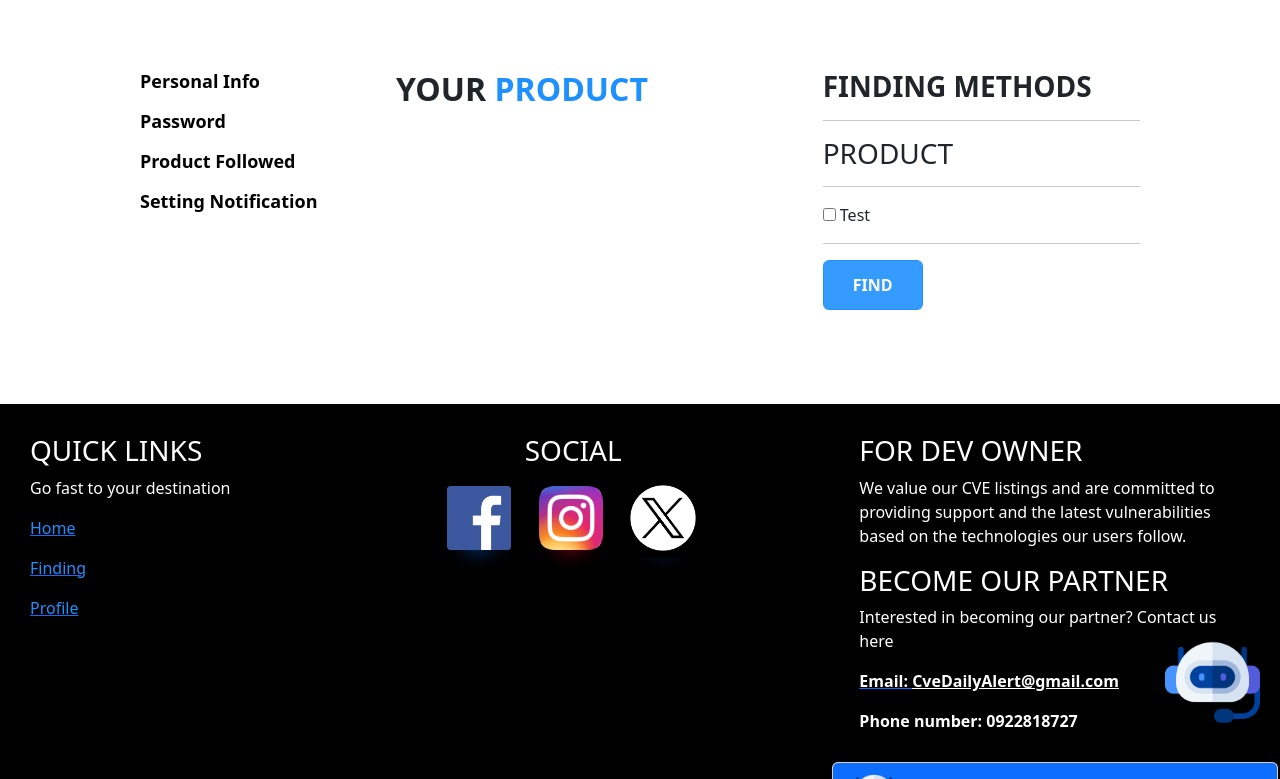
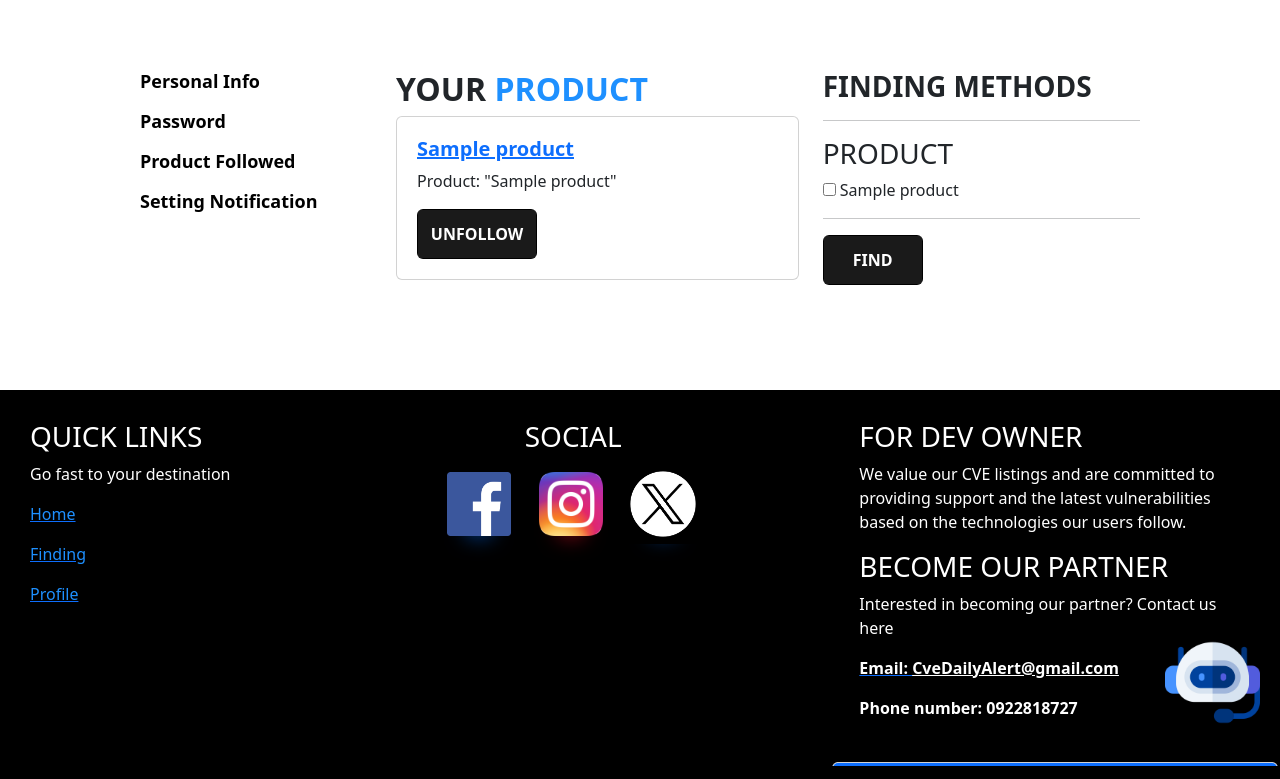
Before and after one commit to Binhchuoiz/CapstoneProject, a Django app: template CVEAlert/templates/accounts/list_product.html in a window 1280 px wide. Shown: the part 70-849 px from the top of the page. Run offline with Django 4.2, Linux system fonts and the light colour scheme; tables that the repository leaves empty hold one stand-in row (values such as "Sample post"); the template is opened without the code that fills it: values that come from a table or form of the project are taken from there, most other values are stand-ins (such as "Sample title", 1, 10 or a date in 2020).

Commit message:
FE: Fix logic list_product and lisst_follow

```diff
--- a/CVEAlert/CVEAlert/scriptTest.py
+++ b/CVEAlert/CVEAlert/scriptTest.py
@@ -187,7 +187,8 @@ def read_json_files(folder_path, folder_name):
                     continue
 
 # Specify the path to the directory containing JSON files
-cves_folder_path = r"E:\IAP104\cvelistV5-main\cves"
+# cves_folder_path = r"E:\IAP104\cvelistV5-main\cves"
+cves_folder_path = r"E:\FPT_University\Major_SS9\IAP491\Web\db\cvelistV5-main\cves"
 cves_folder_path = os.path.normpath(cves_folder_path)
 
 try:
--- a/CVEAlert/accounts/views.py
+++ b/CVEAlert/accounts/views.py
@@ -122,6 +122,7 @@ def list_product_view(request):
 	affected = Affected.objects.filter(product_id__in=list_product_ids)
 	affected_con_id = [a.id for a in affected]
 	listCVE = CVE.objects.filter(id__in=affected_con_id)
+	# product_cve
 
 
 	context = {
--- a/CVEAlert/templates/accounts/list_product.html
+++ b/CVEAlert/templates/accounts/list_product.html
@@ -56,7 +56,7 @@
     text-align: center;
     text-style:bold
     cursor: pointer;
-    background-color:dodgerblue;
+    background-color:black;
   }
   .btn-one {
     color: white;
@@ -80,8 +80,8 @@
     border-bottom-width: 1px;
     border-top-style: solid;
     border-bottom-style: solid;
-    border-top-color: dodgerblue;
-    border-bottom-color: dodgerblue;
+    border-top-color: black;
+    border-bottom-color: black;
     transform: scale(0.1, 1);
 
   }
@@ -138,19 +138,44 @@
                 <div class="list-group">
                   <h2><b>YOUR</b> <b style="color: dodgerblue">PRODUCT</b></h2>
 
+                  {% for it in list_products %}
+                  <div class="card mb-3">
+
+                      <div class="card-body" style="padding: 20px;">
+                          <a href="#"><h5 class="card-title"> <b>{{ it.name }}</b></h5></a>
+                          <p class="card-text">Product: "{{ it.name }}"</p>
+                          <button class="btn btn-one" style=" width:120px;"; ><b>UNFOLLOW </b></button>
+                      </div>
+
+                  </div>
+
+                  {% comment %} {% for it in listCVE %}
+                        <div class="card mb-3">
+                            <div class="card-body" style="padding: 20px;">
+                                <a href="#"><h5 class="card-title">{{  it.cve_id }}</h5></a>
+                               {% for i in list_products %}
+                                <p class="card-text">Product: {{i.name}}</p>
+                                {% endfor %}
+                                <p class="card-text">Vender: </p>
+                            </div>
+                        </div>
+                    {% endfor %} {% endcomment %}
+
+                {% endfor %}
                 </div>
 
             </div>
-            <div class="col-4">
+             <div class="col-4">
                 <h3><b>FINDING METHODS</b></h3>
                 <hr>
                 <form method="post">
                   {% csrf_token %}
                   <h3>PRODUCT</h3>
-                  <hr>
-                      <input type="checkbox" id="product_filter" name="product_filter" value="test">
-                      <label for="test"></label>Test<br>
-                  <hr>
+                  {% for product in list_products %}
+                  <input type="checkbox" id="product_filter" name="product_filter" value="{{ product }}">
+                  <label for="product_filter">{{ product }}</label><br>
+                {% endfor %}
+                <hr>
                   <button class="btn btn-one"><b>FIND</b></button>
               </form>
             </div>
--- a/CVEAlert/templates/firstapp/list_products.html
+++ b/CVEAlert/templates/firstapp/list_products.html
@@ -258,7 +258,7 @@ input.largerCheckbox {
                         <div class="card-body" style="padding: 30px;">
 
                             <p class="card-text">
-                                <b> Product Name:</b> "{{ p.name }}""
+                                <b> Product Name:</b> "{{ p.name }}"
                             <!-- </p>
                             <p class="card-text">
                                 <b> Product Version: </b>"Test"
@@ -274,7 +274,7 @@ input.largerCheckbox {
            <div class="pagination pagination-style-one m-t-20">
             <a href="{% if letter %}{% url 'app:list_products' page=page.prev %}?letter={{ letter }}{% else %}{% url 'app:list_products' page=page.prev %}{% endif %}">< Pre</a>
             <a style="color:white">Page {{ page.current }} of {{ paginator.num_pages }}</a>
-            <a href="{% if letter %}{% url 'app:list_products' page=page.next %}?letter={{ letter }}{% else %}{% url 'app:list_products' page=page.prev %}{% endif %}">Next ></a>
+            <a href="{% if letter %}{% url 'app:list_products' page=page.next %}?letter={{ letter }}{% else %}{% url 'app:list_products' page=page.next %}{% endif %}">Next ></a>
         </div>
 
       </div>
```
Also changed, not shown: CVEAlert/CVEAlert/settings.py (+13 -13 lines).
